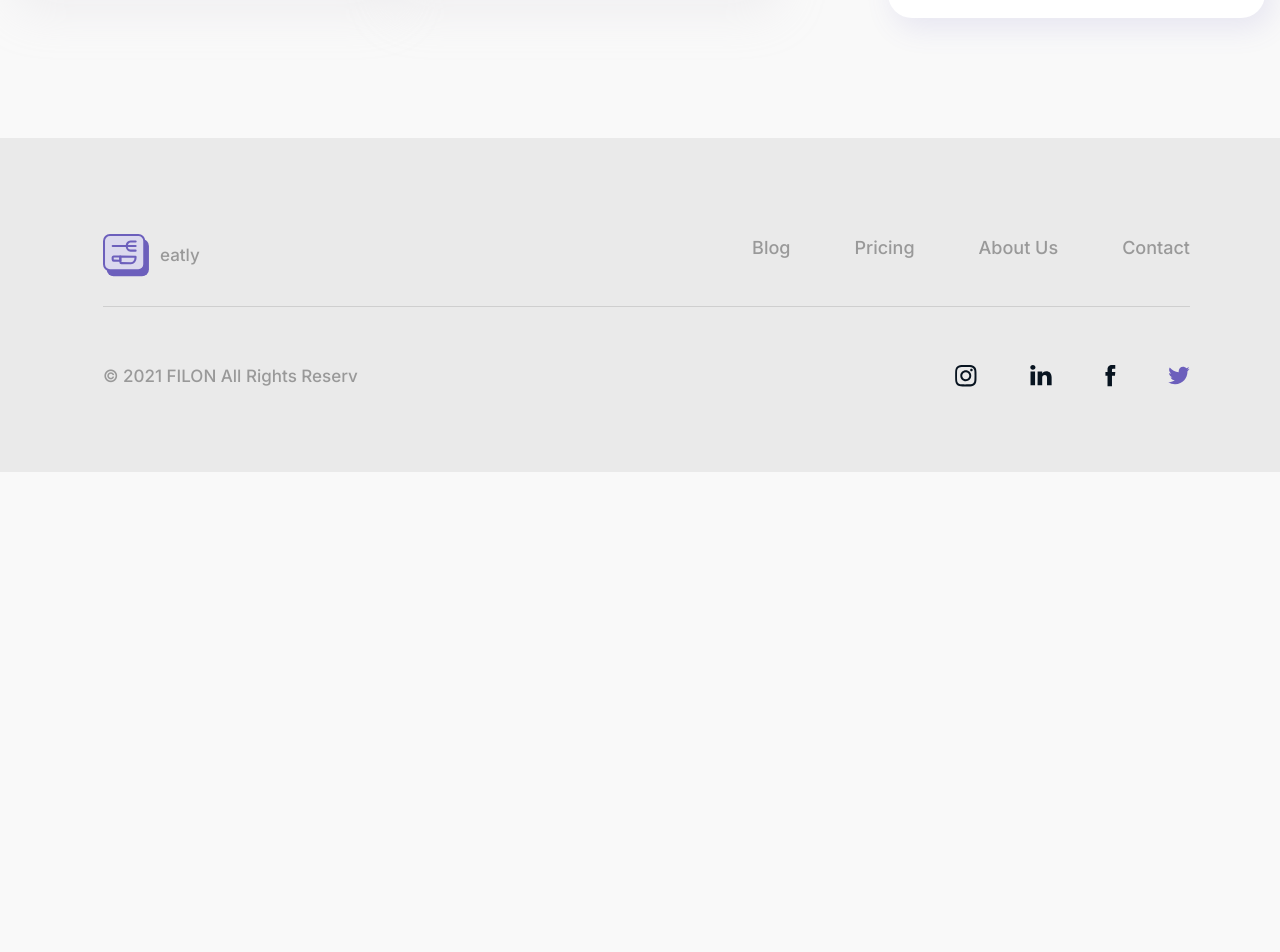
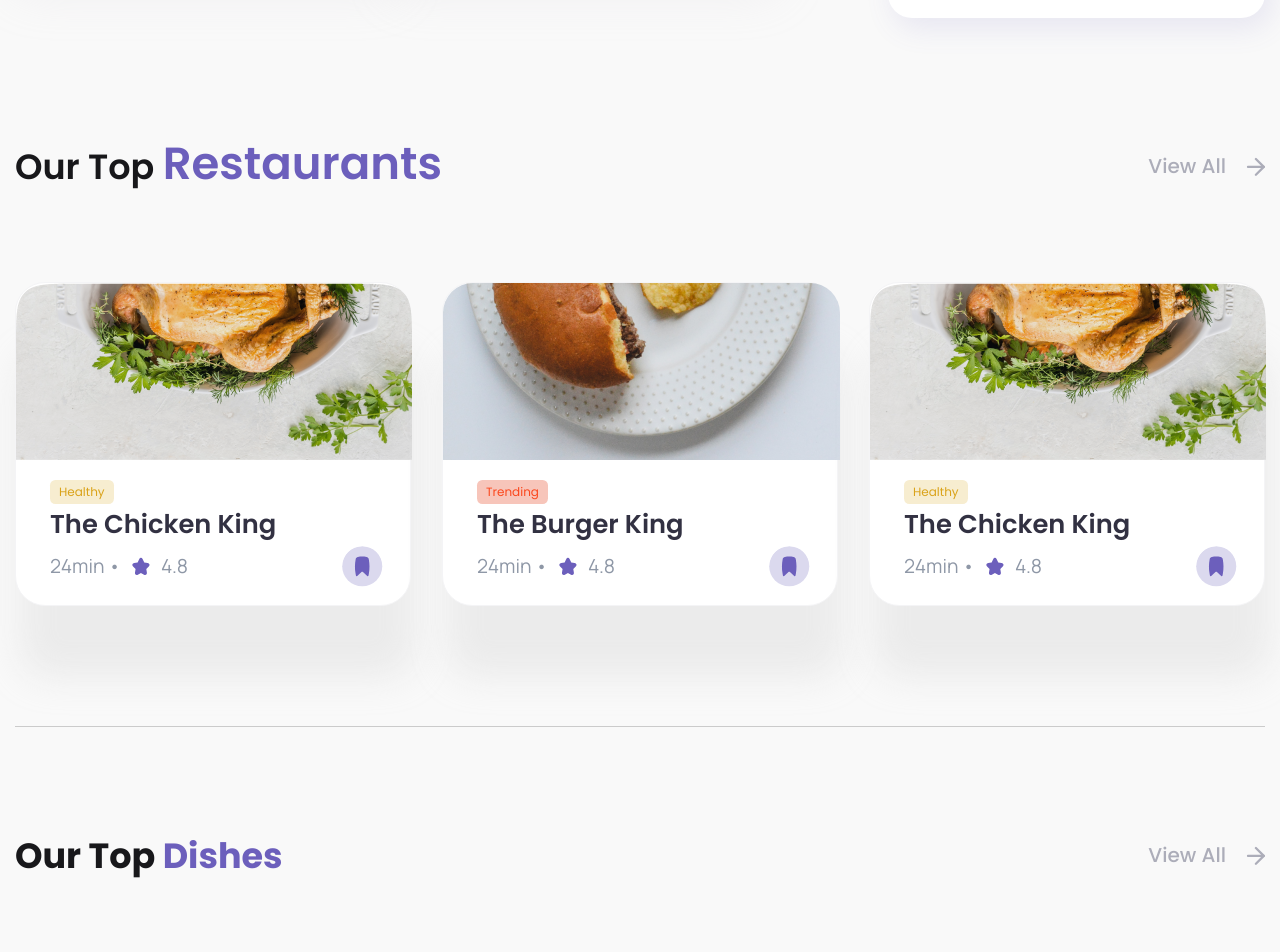
Before and after one commit to rexx0n/eatly, a Vue app: page /choice in a window 1280 px wide. Shown: the part 800-1752 px from the top of the page. Before the commit the page ends 1272 px from the top, so only its background shows below. Built offline with nearby package versions, Linux system fonts and the light colour scheme.

Commit message:
bug fixing

```diff
--- /dev/null
+++ b/src/components/UI/EView.vue
@@ -0,0 +1,28 @@
+<template>
+    <a href=""> View All <img src="../../assets/arrow1.svg" alt="arrow"></a>
+</template>
+
+<script>
+export default {
+    name: "EView"
+}
+</script>
+
+<style scoped>
+a {
+    display: flex;
+    align-items: center;
+    gap: 20px;
+    justify-content: flex-end;
+    color: #ACADB9;
+    font-size: 20px;
+    text-decoration: none;
+    font-style: normal;
+    font-weight: 500;
+    line-height: 45px; /* 225.921% */
+    transition: 300ms;
+    &:hover {
+        color: #888993;
+    }
+}
+</style>
--- a/src/pages/ChoicePage.vue
+++ b/src/pages/ChoicePage.vue
@@ -79,6 +79,20 @@
                 </div>
             </div>
         </div>
+        <div class="restaurants">
+            <div class="title">
+                <h1>Our Top <span>Restaurants</span></h1>
+                <EView></EView>
+            </div>
+            <ERestaurants></ERestaurants>
+        </div>
+        <div class="dishes">
+            <div class="title">
+                <h1>Our Top <span>Dishes</span></h1>
+                <EView></EView>
+            </div>
+            <EDishes></EDishes>
+        </div>
 
     </div>
     <EFooter></EFooter>
@@ -89,6 +103,9 @@
 import EFooter from "../components/UI/EFooter.vue";
 import {onMounted, ref} from "vue";
 import EButton from "../components/UI/EButton.vue";
+import EView from "../components/UI/EView.vue";
+import ERestaurants from "../components/UI/ERestaurants.vue";
+import EDishes from "../components/UI/EDishes.vue";
 
 let translate = ref(0)
 let count = ref(1)
@@ -116,5 +133,17 @@
 </script>
 
 <style scoped lang="scss">
+h1 {
+  font-size: 35px;
+}
+
+.title {
+  display: flex;
+align-items: center;
+    justify-content: space-between;
+    a {
+        margin-top: 0;
+    }
+}
 
 </style>
--- a/src/pages/MainPage.vue
+++ b/src/pages/MainPage.vue
@@ -66,12 +66,12 @@
         <div class="restaurants">
             <h1>Our Top <span>Restaurants</span></h1>
             <ERestaurants></ERestaurants>
-            <a href=""> View All <img src="../assets/arrow1.svg" alt="arrow"></a>
+            <EView></EView>
         </div>
         <div class="dishes">
             <h1>Our Top <span>Dishes</span></h1>
             <EDishes></EDishes>
-            <a href=""> View All <img src="../assets/arrow1.svg" alt="arrow"></a>
+            <EView></EView>
         </div>
         <div class="purchases">
             <div class="purchases__info">
@@ -248,6 +248,7 @@
 import {ref} from "vue";
 import EDishes from "../components/UI/EDishes.vue";
 import ERestaurants from "../components/UI/ERestaurants.vue";
+import EView from "../components/UI/EView.vue";
 
 let value = ref('This month')
 
--- a/src/scss/choice.scss
+++ b/src/scss/choice.scss
@@ -11,6 +11,7 @@
     input {
       max-width: 303px;
       width: 100%;
+      cursor: pointer;
     }
     span {
       display: flex;
--- a/src/scss/dishes.scss
+++ b/src/scss/dishes.scss
@@ -120,21 +120,6 @@
   }
 
   a {
-    color: #ACADB9;
-    display: flex;
-    gap: 20px;
-    justify-content: flex-end;
-    align-items: center;
-    font-size: 20px;
-    font-style: normal;
-    text-decoration: none;
     margin-top: 65px;
-    font-weight: 500;
-    line-height: 45px; /* 225.921% */
-    letter-spacing: -0.1px;
-
-    &:hover {
-      color: #888993;
-    }
   }
 }
--- a/src/scss/restaurants.scss
+++ b/src/scss/restaurants.scss
@@ -4,20 +4,6 @@
   border-bottom: 1px solid #CBCBCB;;
   a {
     margin-top: 66px;
-    display: flex;
-    align-items: center;
-    gap: 20px;
-    justify-content: flex-end;
-    color: #ACADB9;
-    font-size: 20px;
-    text-decoration: none;
-    font-style: normal;
-    font-weight: 500;
-    line-height: 45.184px; /* 225.921% */
-    transition: 300ms;
-    &:hover {
-      color: #888993;
-    }
   }
   &__info {
     padding: 11px 27px 18px 34px;
```
